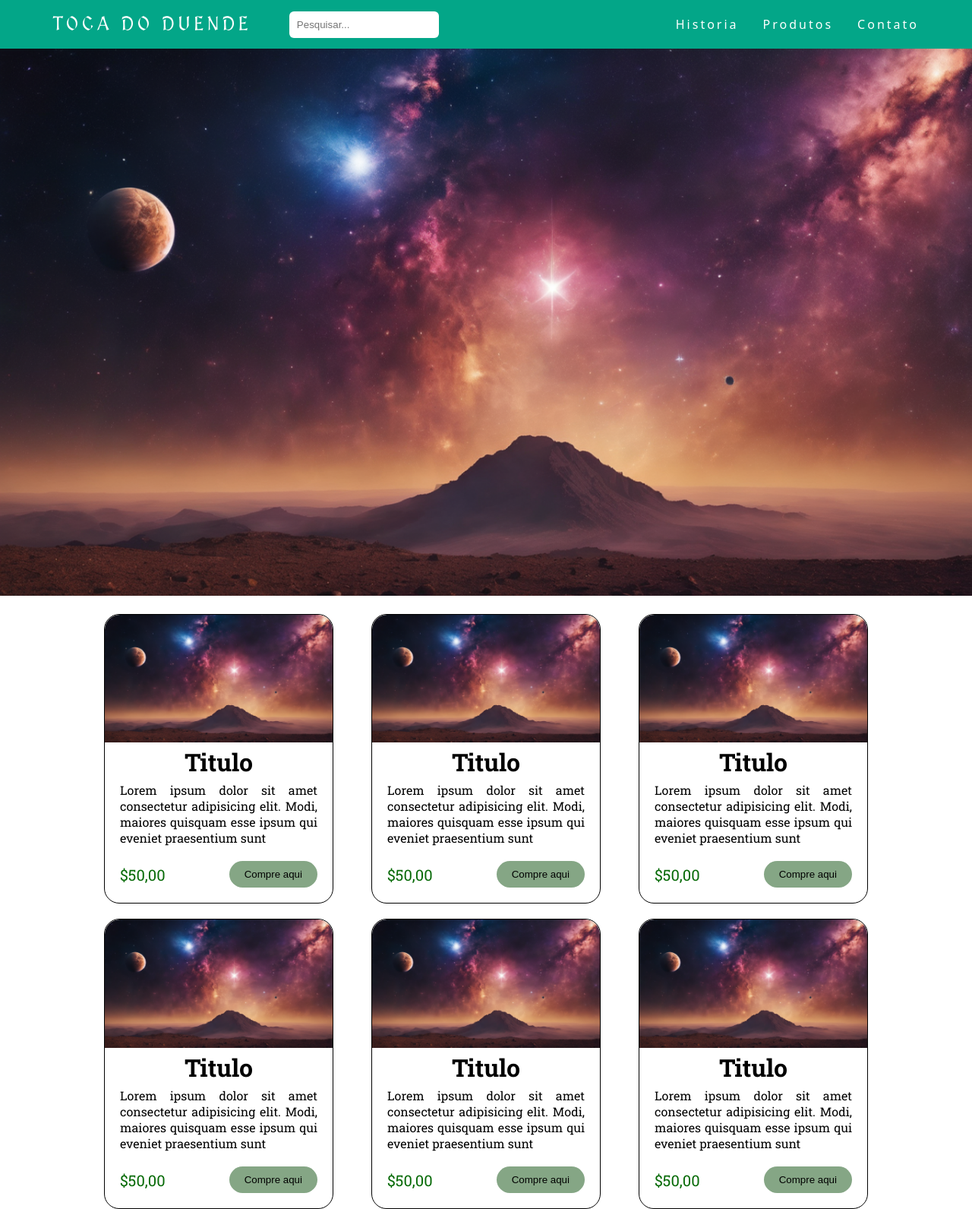
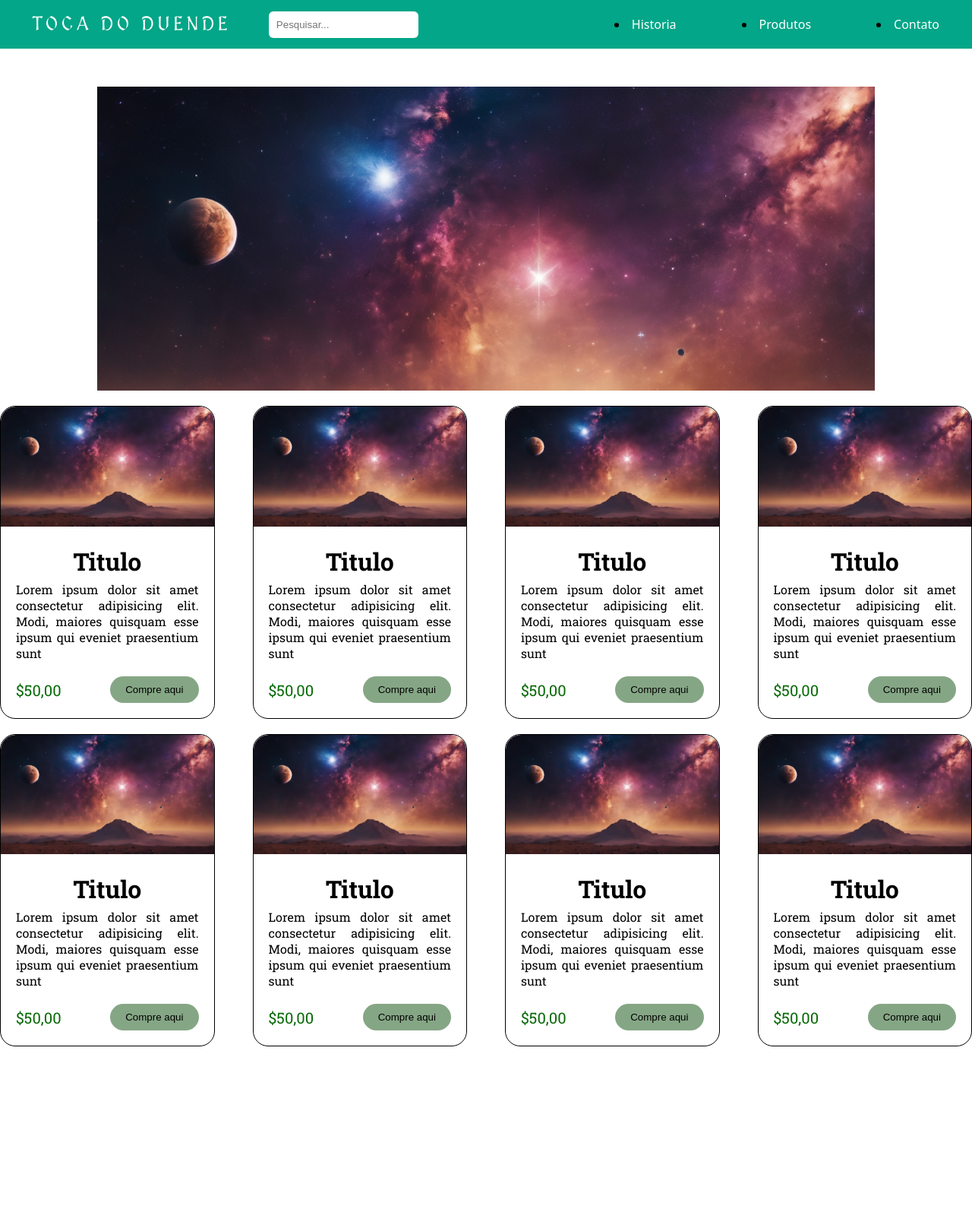
Before and after one commit to CrySamuel/ProjetoWeb, a PHP site: page / in a window 1280 px wide. Shown: the whole page at 76% size. After the commit the page ends 1377 px from the top, so only its background shows below. Run offline with PHP 8.4, Linux system fonts and the light colour scheme.

Commit message:
Pagina Principal com os card Feito só mudar as imagens e Add Fotter

```diff
--- a/FrontEnd/index.html
+++ b/FrontEnd/index.html
@@ -34,7 +34,7 @@
         <div class="line2"></div>
         <div class="line3"></div>
       </div>
-      <ul class="nav-list">
+      <ul class="nav-list"></ul>
         <li><a href="#">Historia</a></li>
         <li><a href="#">Produtos</a></li>
         <li><a href="#">Contato</a></li>
@@ -118,6 +118,21 @@
         </div>
       </div>
     </div>
+    <div class="card">
+      <div class="image-section">
+        <img src="../FrontEnd/Images/create an image 0.png" alt="" class="image-sec">
+      </div>
+      <div class="text-section">
+        <h1>Titulo</h1>
+        <p>Lorem ipsum dolor sit amet consectetur adipisicing elit. Modi, maiores quisquam esse ipsum qui eveniet
+          praesentium sunt</p>
+
+        <div class="price" style="margin-top: 20px;">
+          <p>$50,00</p>
+          <button class="but">Compre aqui</button>
+        </div>
+      </div>
+    </div>
 
   </div>
   <div class="cards">
@@ -151,6 +166,7 @@
         </div>
       </div>
     </div>
+
     <div class="card">
       <div class="image-section">
         <img src="../FrontEnd/Images/create an image 0.png" alt="" class="image-sec">
@@ -166,7 +182,21 @@
         </div>
       </div>
     </div>
+    <div class="card">
+      <div class="image-section">
+        <img src="../FrontEnd/Images/create an image 0.png" alt="" class="image-sec">
+      </div>
+      <div class="text-section">
+        <h1>Titulo</h1>
+        <p>Lorem ipsum dolor sit amet consectetur adipisicing elit. Modi, maiores quisquam esse ipsum qui eveniet
+          praesentium sunt</p>
 
+        <div class="price" style="margin-top: 20px;">
+          <p>$50,00</p>
+          <button class="but">Compre aqui</button>
+        </div>
+      </div>
+    </div>
   </div>
   <script src="../FrontEnd/script/pgprincipal.js"></script>
 </body>
--- a/FrontEnd/style/style.css
+++ b/FrontEnd/style/style.css
@@ -58,8 +58,9 @@ nav {
 
 section.slider{
   margin: 0 auto;
-  width: 100%;
-  height: auto;
+  margin-top: 50px;
+  width: 80%;
+  height: 50%;
   padding: 0 !important;
   overflow: hidden;
 }
@@ -123,12 +124,13 @@ body{
 }
 .card{
   background-color: white;
-  max-width: 300px;
+  max-width: 350px;
   display: flex;
   flex-direction: column;
   align-items: center;
   border-radius: 20px;
   border: solid 1px black;
+  gap: 20px;
 }
 .image-section{
 width: 100%;
@@ -174,16 +176,3 @@ width: 100%;
   transition: .5s linear;
   transform: scale(1.1);
 }
-.but:hover{
-  transition: .5s linear;
-  transform: scale(1.1);
-}.but:hover{
-  transition: .5s linear;
-  transform: scale(1.1);
-}.but:hover{
-  transition: .5s linear;
-  transform: scale(1.1);
-}.but:hover{
-  transition: .5s linear;
-  transform: scale(1.1);
-}
```
Also changed, not shown: FrontEnd/Pages/produto1.html (added, +12 -0 lines), FrontEnd/style/produto1.css (added).
